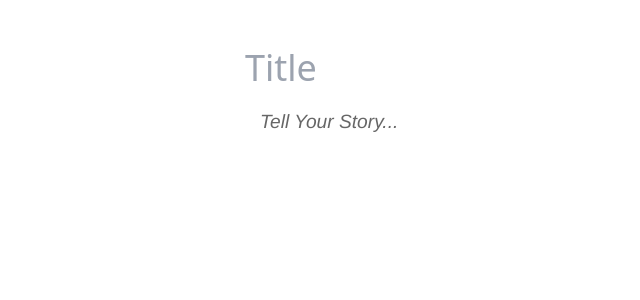
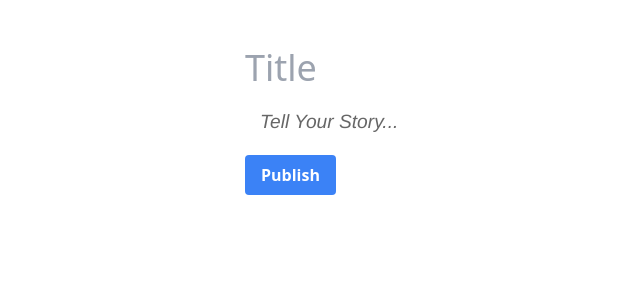
Before and after one commit to Nitish-Appireddypally/NanoBlogs, a React (Vite) app: page /write in a window 1280 px wide. Shown: the top 300 px of the page, without its empty margins (11-651 px from the left). Built offline with nearby package versions, Linux system fonts and the light colour scheme.

Commit message:
Post blog completed

```diff
--- a/src/components/Demo/Write/Write.jsx
+++ b/src/components/Demo/Write/Write.jsx
@@ -1,11 +1,45 @@
 import React, { useState } from "react";
 import ReactQuill from "react-quill";
+import axios from "axios";
+import Cookies from "js-cookie";
+
 // import Preview from "./Preview";
 
 const Write = ({ onExitButtonClick }) => {
   const [description, setDescription] = useState("");
   const [title, setTitle] = useState("");
-  //   const { publish, setPublish } = Blog();
+  const publishData = {
+    title: "lanjaaa",
+    content: ["content1", "content2 me"],
+    category: ["Hello", "Bus", "Rooo"],
+  };
+
+  const handlePublish = async (event) => {
+    // Implement your logic for publishing here
+    console.log("Publish button clicked");
+    const myAccessToken = Cookies.get("access_token");
+    const myRefreshToken = Cookies.get("refresh_token");
+    try {
+      event.preventDefault();
+      console.log(publishData);
+      const response = await axios.post(
+        "http://localhost:3000/user/blog/post",
+        publishData,
+        {
+          headers: {
+            Authorization: `Bearer ${myAccessToken}`,
+          },
+        }
+      );
+      const responseData = response.data;
+      console.log(responseData);
+      if (response.status === 200) {
+      }
+    } catch (error) {
+      console.error("Login failed:", error);
+    }
+  };
+
   return (
     <section className="w-[90%] md:w-[80%] lg:w-[60%] mx-auto py-[3rem]">
       <input
@@ -23,6 +57,13 @@ const Write = ({ onExitButtonClick }) => {
         className="write my-5 "
       />
 
+      <button
+        onClick={handlePublish}
+        className="bg-blue-500 hover:bg-blue-700 text-white font-bold py-2 px-4 rounded"
+      >
+        Publish
+      </button>
+
       {/* <div
         className={`${
           publish ? "visible opacity-100" : "invisible opacity-0"
--- a/src/components/LoginAuth/LoginAuth.jsx
+++ b/src/components/LoginAuth/LoginAuth.jsx
@@ -36,7 +36,7 @@ function LoginAuth({ onButtonClick }) {
       console.log(response);
       if (response.status === 200) {
         setisLoggedin(true);
-        window.location.href = "/home";
+        // window.location.href = "/home";
         console.log("Login successful:", responseData);
         Cookies.set("access_token", responseData.access_token);
         Cookies.set("refresh_token", responseData.refresh_token);
```
